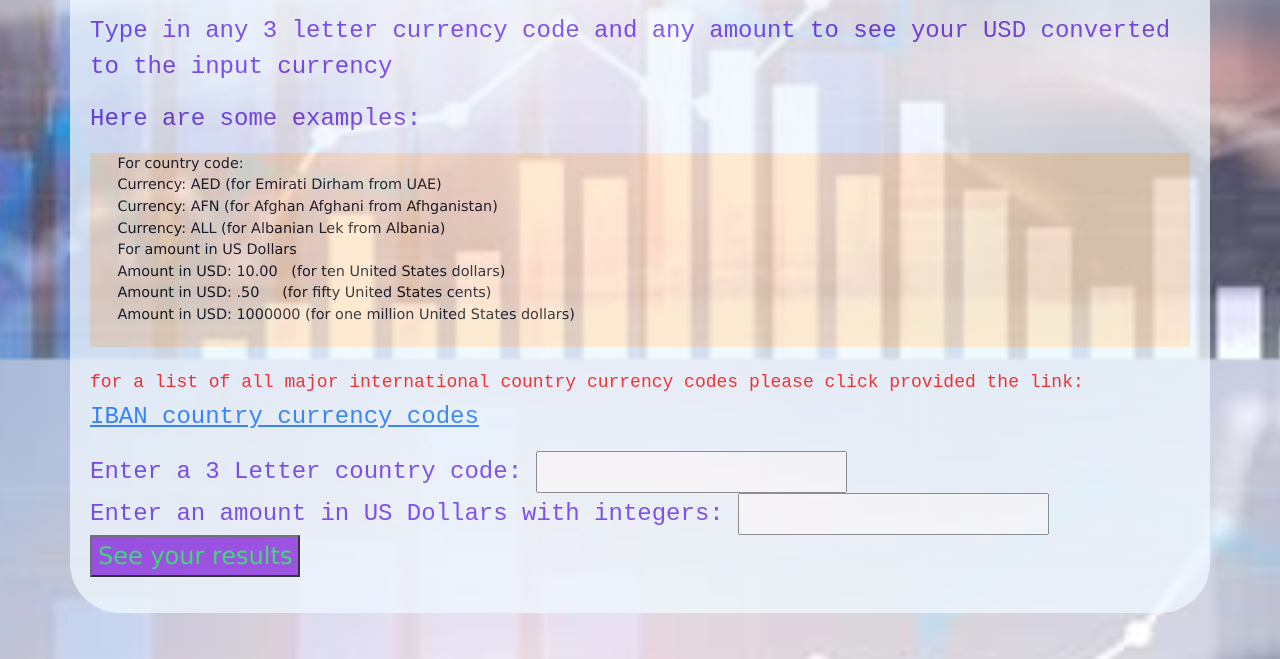
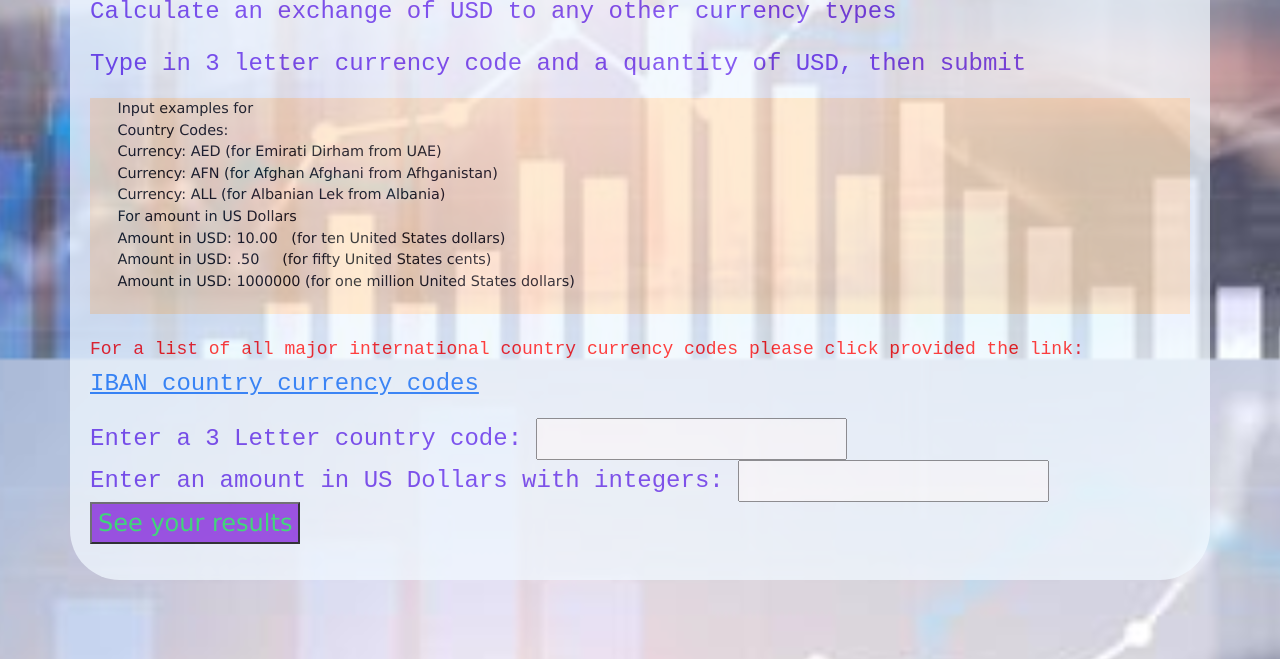
Before and after one commit to ChrisRDavila/currency_exchanger, a website built with webpack: page src/index.html in a window 1280 px wide. Shown: the part 441-1100 px from the top of the page. Built offline with nearby package versions, Linux system fonts and the light colour scheme.

```diff
--- a/src/index.html
+++ b/src/index.html
@@ -6,11 +6,12 @@
 <body>
   <div class="container">
     <h1>$Currency Exchanger$</h1>
-    <p>See an input of USD converted to any currency type</p>
-    <p>Type in any 3 letter currency code and any amount to see your USD converted to the input currency</p>
-    <p>Here are some examples:</p>
+    <p>Calculate an exchange of USD to any other currency types</p>
+    <p>Type in 3 letter currency code and a quantity of USD, then submit</p>
+    <p></p>
     <pre>
-      For country code:
+      Input examples for
+      Country Codes:
       Currency: AED (for Emirati Dirham from UAE)
       Currency: AFN (for Afghan Afghani from Afhganistan)
       Currency: ALL (for Albanian Lek from Albania)
@@ -19,7 +20,7 @@
       Amount in USD: .50     (for fifty United States cents)
       Amount in USD: 1000000 (for one million United States dollars)
     </pre>
-    <p1>for a list of all major international country currency codes please click provided the link:</p1>
+    <p1>For a list of all major international country currency codes please click provided the link:</p1>
   <p><a href="https://www.iban.com/currency-codes">IBAN country currency codes</a></p>
     <form>
       <label for="type">Enter a 3 Letter country code:</label>
```
